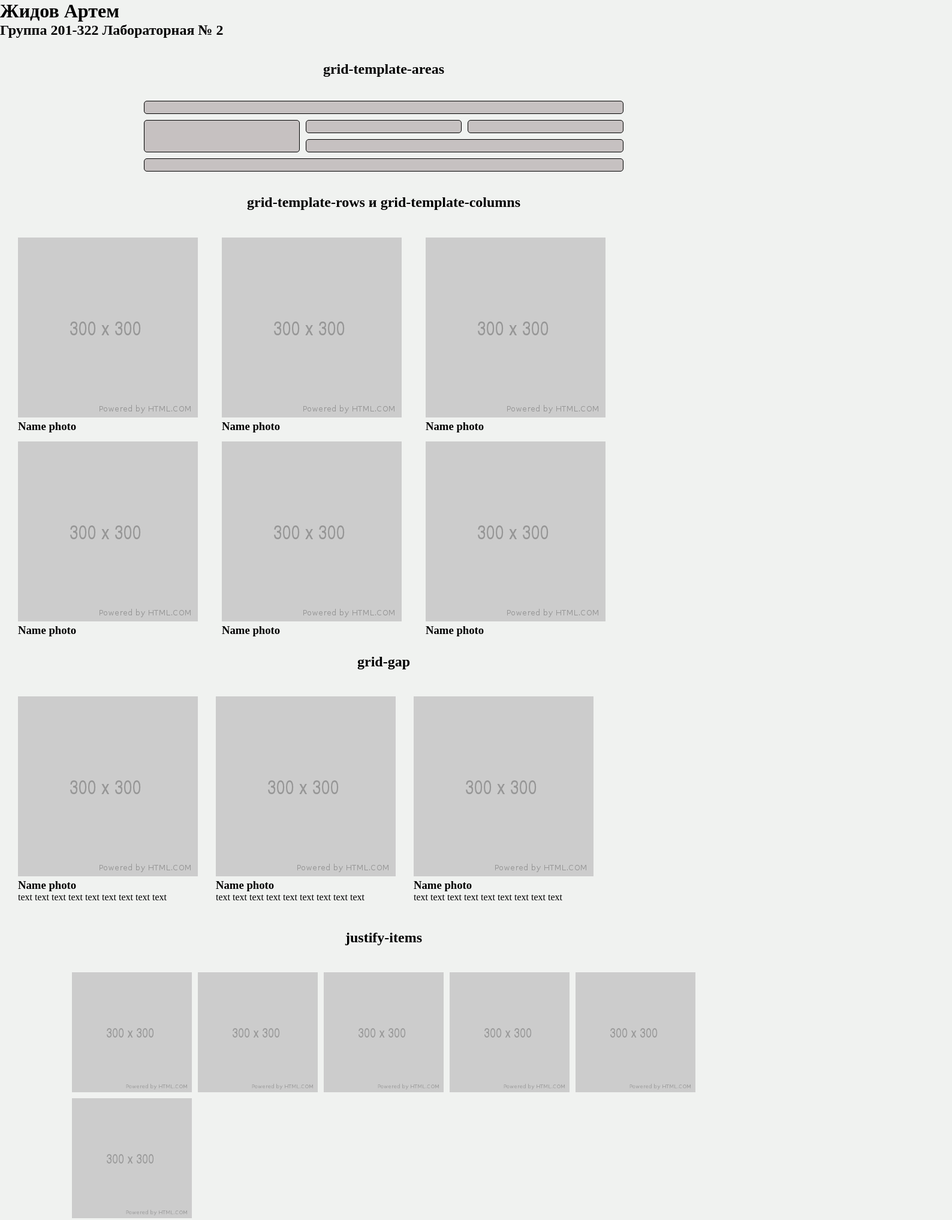
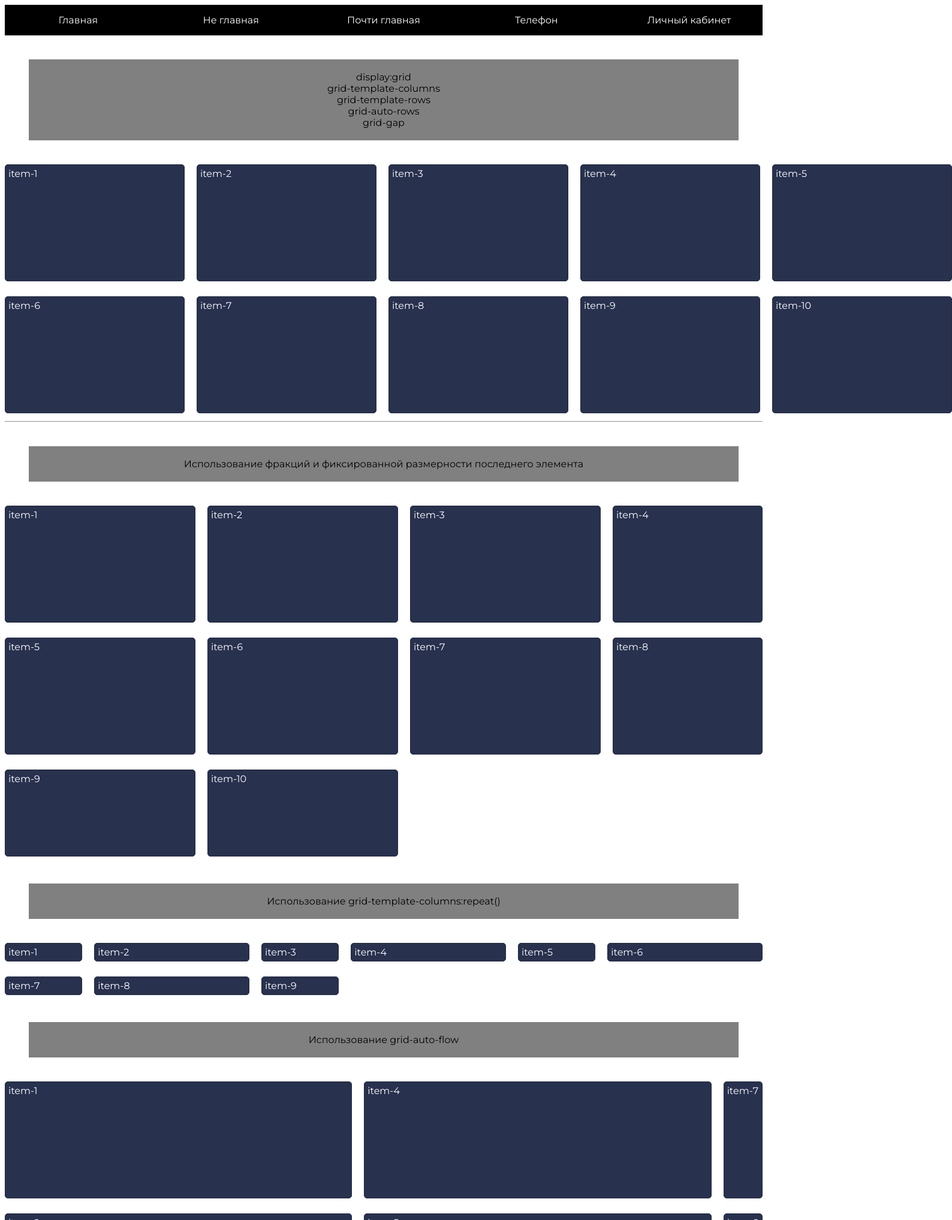
Before and after one commit to ortamfag/web_semester2, a plain HTML site: page laba2/index.html in a window 1280 px wide. Shown: the top 2034 px of the page at 60% size, 1588 px wide, since content can reach past the window. Drawn offline with Linux system fonts and the light colour scheme.

Commit message:
final version

```diff
--- a/laba2/index.html
+++ b/laba2/index.html
@@ -1,168 +1,142 @@
 <!DOCTYPE html>
-<html lang="ru">
+<html lang="en">
 <head>
     <meta charset="UTF-8">
+    <meta http-equiv="X-UA-Compatible" content="IE=edge">
     <meta name="viewport" content="width=device-width, initial-scale=1.0">
-<meta http-equiv="X-UA-Compatible" content="ie=edge">
     <link rel="stylesheet" href="style.css">
+    <link rel="preconnect" href="https://fonts.gstatic.com">
+    <link href="https://fonts.googleapis.com/css2?family=Montserrat&display=swap" rel="stylesheet">
     <title>Document</title>
 </head>
 <body>
 
-    <div class="contener">
-        <div class="head">
-                <h1>Жидов Артем</h1>
-                <h2>Группа 201-322 Лабораторная № 2</h2>
+    <nav>
+        <div class="nav">
+            <p>Главная</p>
+            <p>Не главная</p>
+            <p>Почти главная</p>
+            <p>Телефон</p>
+            <p>Личный кабинет</p>
         </div>
+    </nav>
+
+
+    <p class="title">display:grid<br>grid-template-columns<br>grid-template-rows<br>
+        grid-auto-rows<br>grid-gap</p>
+    <div class="grid1">
+        <div>item-1</div>
+        <div>item-2</div>
+        <div>item-3</div>
+        <div>item-4</div>
+        <div>item-5</div>
+        <div>item-6</div>
+        <div>item-7</div>
+        <div>item-8</div>
+        <div>item-9</div>
+        <div>item-10</div>
     </div>
 
-    <div class="elem">
-        <h2>grid-template-areas</h2>
-        <div class="grid-init grid">
-            <header class="box-init box l-header"></header>
-            <nav class="box-init box l-nav"></nav>
-            <main class="box-init box l-main"></main>
-            <aside class="box-init box l-aside"></aside>
-            <section class="box-init box l-section"></section>
-            <footer class="box-init box l-footer"></footer>
-        </div>
+    <hr>
+
+    <p class="title">Использование фракций и фиксированной размерности последнего элемента</p>
+
+    <div class="grid2">
+        <div>item-1</div>
+        <div>item-2</div>
+        <div>item-3</div>
+        <div>item-4</div>
+        <div>item-5</div>
+        <div>item-6</div>
+        <div>item-7</div>
+        <div>item-8</div>
+        <div>item-9</div>
+        <div>item-10</div>
     </div>
 
-            <div class="elem">
-                <h2>grid-template-rows и grid-template-columns</h2>
-                <div class="container template">
-                <div class="content">
-                    <img src="img/placeholder300.png" alt="text">
-                        <div class="name">
-                            <h3>Name photo</h3>
-                        </div>
-                </div>
-                <div class="content">
-                    <img src="img/placeholder300.png" alt="text">
-                        <div class="name">
-                            <h3>Name photo</h3>
-                        </div>
-                    </div>
-                <div class="content">
-                        <img src="img/placeholder300.png" alt="text">
-                        <div class="name">
-                            <h3>Name photo</h3>
-                        </div>
-                </div>
-                <div class="content">
-                    <img src="img/placeholder300.png" alt="text">
-                        <div class="name">
-                            <h3>Name photo</h3>
-                        </div>
-                    </div>
-                    <div class="content">
-                        <img src="img/placeholder300.png" alt="text">
-                            <div class="name">
-                                <h3>Name photo</h3>
-                            </div>
-                        </div>
-                        <div class="content">
-                            <img src="img/placeholder300.png" alt="text">
-                            <div class="name">
-                                <h3>Name photo</h3>
-                            </div>
-                        </div>
-                    </div>
+    <p class="title">Использование grid-template-columns:repeat()</p>
+
+
+
+    <div class="grid3">
+        <div>item-1</div>
+        <div>item-2</div>
+        <div>item-3</div>
+        <div>item-4</div>
+        <div>item-5</div>
+        <div>item-6</div>
+        <div>item-7</div>
+        <div>item-8</div>
+        <div>item-9</div>
     </div>
 
-            <div class="elem">
-                <h2>grid-gap</h2>
-                <div class="container gap">
-                    <div class="content">
-                        <img src="img/placeholder300.png" alt="text">
-                            <div class="name">
-                                <h3>Name photo</h3>
-                                <p>text text text text text text text text text</p>
-                            </div>
-                        </div>
-                        <div class="content">
-                            <img src="img/placeholder300.png" alt="text">
-                                <div class="name">
-                                    <h3>Name photo</h3>
-                                    <p>text text text text text text text text text</p>
-                                </div>
-                        </div>
-                        <div class="content">
-                            <img src="img/placeholder300.png" alt="text">
-                                <div class="name">
-                                    <h3>Name photo</h3>
-                                    <p>text text text text text text text text text</p>
-                                </div>
-                        </div>
-                    </div>
+    <p class="title">Использование grid-auto-flow</p>
+
+
+    <div class="grid4">
+        <div>item-1</div>
+        <div>item-2</div>
+        <div>item-3</div>
+        <div>item-4</div>
+        <div>item-5</div>
+        <div>item-6</div>
+        <div>item-7</div>
+        <div>item-8</div>
+        <div>item-9</div>
     </div>
 
-                <div class="elem">
-                    <h2>justify-items</h2>
-                    <div class="container item">
-                    <div class="item item1">
-                        <img src="img/placeholder300.png" alt="text">
-                    </div>
-                    <div class="item item1">
-                        <img src="img/placeholder300.png" alt="text">
-                        </div>
-                    <div class="item item1">
-                            <img src="img/placeholder300.png" alt="text">
-                    </div>
-                    <div class="item item1">
-                        <img src="img/placeholder300.png" alt="text">
-                        </div>
-                        <div class="item item1">
-                            <img src="img/placeholder300.png" alt="text">
-                            </div>
-                            <div class="item item1">
-                                <img src="img/placeholder300.png" alt="text">
-                            </div>
-                        </div>
+
+    <p class="title">Использование grid-column-start/end для :nth-child</p>
+
+    <div class="grid5">
+        <div>item-1</div>
+        <div>item-2</div>
+        <div>item-3</div>
+        <div>item-4</div>
     </div>
 
-        <div class="elem">
-            <h2>justify-content</h2>
-                <div class="container cont">
-                    <div class="conten">
-                        <img src="img/placeholder300.png" alt="text">
-                    </div>
-                    <div class="conten">
-                        <img src="img/placeholder300.png" alt="text">
-                    </div>
-                    <div class="conten">
-                        <img src="img/placeholder300.png" alt="text">
-                    </div>
-                    <div class="conten">
-                        <img src="img/placeholder300.png" alt="text">
-                    </div>
-                        <div class="conten">
-                            <img src="img/placeholder300.png" alt="text">
-                        </div>
-                        <div class="conten">
-                            <img src="img/placeholder300.png" alt="text">
-                            </div>
-                        </div>
+    <p class="title">Использование align-items:center</p>
+
+    <div class="grid6">
+        <div>item-1</div>
+        <div>item-2</div>
+        <div>item-3</div>
+        <div>item-4</div>
     </div>
 
-    <div class="elem">
-        <h2>grid-auto-flow</h2>
-            <div class="container flow">
-                <div class="content-1">
-                    <img src="img/placeholder300.png" alt="text">
-                </div>
-            <div class="content-2">
-                <img src="img/placeholder300.png" alt="text">
-            </div>
-            <div class="content-3">
-                <img src="img/placeholder300.png" alt="text">
-            </div>
-            <div class="content-4">
-                <img src="img/placeholder300.png" alt="text">
-            </div>
-        </div>
+    <p class="title">Использование justify-items:center</p>
+
+    <div class="grid7">
+        <div>item-1</div>
+        <div>item-2</div>
+        <div>item-3</div>
+        <div>item-4</div>
     </div>
 
+    <p class="title">Использование align-self:start</p>
+
+    <div class="grid8">
+        <div>item-1</div>
+        <div>item-2</div>
+        <div>item-3</div>
+        <div>item-4</div>
+    </div>
+
+    <p class="title">Использование justify-self:start</p>
+
+    <div class="grid9">
+        <div>item-1</div>
+        <div>item-2</div>
+        <div>item-3</div>
+        <div>item-4</div>
+    </div>
+
+    <p class="title">Aside</p>
+    <aside class="aside">
+        <div>
+        <img src="img/css-grids.png">
+        </div>
+    </aside>
 
     <aside class="">
         <div class="form__container">
@@ -188,5 +162,11 @@
         </aside>
 
 
+    <footer class="footer">
+        <p>Адрес</p>
+        <p>ИП</p>
+        <p>Телефон</p>
+        <p>Кто я?</p>
+    </footer>
 </body>
 </html>
--- a/laba2/style.css
+++ b/laba2/style.css
@@ -1,159 +1,204 @@
-* {
-    margin: 0;
-    padding: 0;
-  }
-  body{
-    background-color:#F0F2F0	;
-  }
-  .container {
-    margin: 30px;
-    display: grid;
-    grid-template-columns: repeat(5, 1fr);
-    grid-template-rows: auto;
-    grid-column-gap: 10px;
-  }
-  .header {
-    margin: 15px;
-    padding: 15px;
-  }
-  .elem h2 {
-    text-align: center;
-    margin: 1em 0;
-    padding: .6em 0;
-  }
-  form {
-    border-style: none;
-    border-bottom-style: outset;
-    border-bottom-width: thin;
-    padding: 5px;
-    font-size: 20px;
-  }
-  .containerr {
-    display: grid;
-    width: 750px;
-    height: 600px;
-    grid-template-columns: 1fr 1fr 1fr;
-    grid-template-rows: 50px 50px;
-    grid-gap: 10px;
-  }
-  #rectangle{
-      width:200px;
-      height:100px;
-      background: #C6C1C1;
-  }
-  .header {
-    width:500px;
-    height:50px;
+*{
+    font-family: 'Montserrat', sans-serif;
+    font-weight: 400;
+    color:black;
 }
 
-  .template {
-    grid-gap: 30px;
-    grid-template-columns: repeat(auto-fit, 310px);
-    grid-template-rows: repeat(2, 310px);
-  }
-  .areas {
-    grid-template-areas: "main main main"; /*расстановка по сетке*/
-  }
-  .gap {
-    grid-gap: 30px 30px; /*промежуток между строками и столбцами*/
-  }
-  .item {
-    grid-gap: 10px 10px;
-    grid-template-columns: repeat(auto-fit, 200px);
-    grid-template-rows: repeat(2, 200px);
-    justify-content: center;
-  }
-  .item img{
-    max-height: 200px;
-  }
-  .cont {
-    grid-gap: 10px 10px;
-    justify-items: center;
-    grid-template-columns: 1fr 1fr 1fr;
-    grid-template-rows: 300px 300px;
-  }
-  .flow {
-    grid-template-rows: 300px 300px;
-    grid-template-columns: 300px 300px 300px 300px 300px;
-    grid-auto-flow: row;
-  }
-  .flow {
-    grid-template-columns: repeat(auto-fit, 250px);
-    grid-template-rows: repeat(2, 250px);
-  }
-  .content-1 {
-      grid-column: 1;
-      grid-row: 1 / 3;
-  }
-  .content-2 {
-    grid-column: 2;
-    grid-row: 1 / 3;
-  }
-  .content-3 {
-    grid-column: 3;
-    grid-row: 1 / 3;
-  }
-  .content-4 {
-      grid-column: 4;
-      grid-row: 1 / 3;
-  }
-  .flow img {
-    max-width: 250px;
+
+p{
+    text-align: center;
 }
 
-  .grid {
+.title{
+    background-color: grey;
+    padding:20px;
+    margin:40px;
+}
+
+.grid1{
     display: grid;
-    max-width: 800px;
-    margin: auto; /* центрирование контейнера на странице */
-    grid-gap: 10px;
-    grid-template-areas:
-      "my-header my-header my-header"
-      "my-nav my-main my-aside"
-      "my-nav my-section my-section"
-      "my-footer my-footer my-footer";
-      grid-template-columns: repeat(auto-fit, minmax(120px, 1fr));
+    grid-template-columns: 300px 300px 300px 300px 300px;
+    grid-template-rows: 200px 200px;
+    grid-auto-rows: 150px;
+    grid-gap: 20px;
     }
-  .box {
-    display: flex;
-    align-items: center;
-    justify-content: center;
-    font-size: 16px; /* размер шрифта */
-    color: #000; /* цвет текста */
-    border-radius: 5px; /* скругление углов */
-    background-color: #C6C1C1; /* цвет фона */
-    border: 1px solid black; /* граница блока */
-    padding: 10px; /* внутренние отступы */
+
+.grid2{
+    display: grid;
+    grid-template-columns: 1fr 1fr 1fr 250px;
+    grid-template-rows: 200px 200px;
+    grid-auto-rows: 150px;
+    grid-gap: 20px;
+}
+
+.grid3{
+    display:grid;
+    grid-template-columns: repeat(3, 1fr 2fr);
+    grid-gap: 20px
+}
+
+.grid4{
+    display: grid;
+    grid-template-columns: 1fr 1fr;
+    grid-template-rows: 200px 200px 200px;
+    grid-auto-rows: 150px;
+    grid-gap: 20px;
+    grid-auto-flow: column;
+}
+
+.grid5{
+    display:grid;
+    grid-template-columns: repeat(4, 1fr);
+    grid-template-rows: repeat(3, 200px);
+    grid-gap: 20px;
+}
+
+.grid5 div:nth-child(1){
+    grid-column: 1 / -1;
+}
+
+.grid5 div:nth-child(2){
+    grid-column: 1;
+    grid-row: 2;
+}
+
+.grid5 div:nth-child(3){
+    grid-column: 2 / 4;
+    grid-row: 2;
+}
+
+.grid6{
+    display:grid;
+    grid-template-columns: repeat(4, 1fr);
+    grid-template-rows: repeat(3, 200px);
+    grid-gap: 20px;
+
+    align-items:center;
+}
+
+.grid6 div:nth-child(1){
+    grid-column: 1 / -1;
+}
+
+.grid6 div:nth-child(2){
+    grid-column: 1;
+    grid-row: 2;
+}
+
+.grid6 div:nth-child(3){
+    grid-column: 2 / 4;
+    grid-row: 2;
+}
+
+.grid7{
+    display:grid;
+    grid-template-columns: 1fr 2fr 1fr;
+    grid-template-rows: minmax(120px, auto);
+    grid-gap: 20px;
+
+    align-items:center;
+    justify-items: center;
+}
+
+.grid7 div:nth-child(1){
+    grid-column: 1 / -1;
+}
+
+.grid7 div:nth-child(2){
+    grid-column: 1;
+    grid-row: 2;
+}
+
+.grid7 div:nth-child(3){
+    grid-column: 2 / 4;
+    grid-row: 2;
+}
+
+.grid8{
+    display:grid;
+    grid-template-columns: 1fr 2fr 1fr;
+    grid-template-rows: minmax(120px, auto);
+    grid-gap: 20px;
 
 }
-  .l-header {
-      grid-area: my-header;
+
+.grid8 div:nth-child(1){
+    grid-column: 1 / 3;
+    grid-row: 1 / 3;
+    align-self:center;
 }
-  .l-nav {
-      grid-area: my-nav;
+
+.grid8 div:nth-child(2){
+    grid-column: 3;
+    grid-row: 1 / 2;
 }
-  .l-main {
-      grid-area: my-main;
+
+.grid8 div:nth-child(3){
+    grid-column: 1 / 4;
+    grid-row: 2;
 }
-  .l-aside {
-      grid-area: my-aside;
+
+.grid9{
+    display:grid;
+    grid-template-columns: 1fr 2fr 1fr;
+    grid-template-rows: minmax(120px, auto);
+    grid-gap: 20px;
+
+
 }
-  .l-section {
-      grid-area: my-section;
+
+.grid9 div:nth-child(1){
+    grid-column: 1 / 3;
+    grid-row: 1 / 2;
+    justify-self: start;
 }
-  .l-footer {
-      grid-area: my-footer;
+
+.grid9 div:nth-child(2){
+    grid-column: 3;
+    grid-row: 1 / 2;
+}
+
+.grid9 div:nth-child(3){
+    grid-column: 1 / 4;
+    grid-row: 2;
 }
 
 
 
+.nav{
+    display:grid;
+    grid-template-columns: 1fr 1fr 1fr 1fr 1fr;
+    grid-gap:10px;
 
+    background-color: black;
+}
 
+.nav p{
+    color:white
+}
 
+.aside{
+    display:grid;
+    grid-template-columns: 2fr 2fr 2fr 2fr 2fr;
+    grid-template-rows: 2fr 2fr 2fr 2fr 2fr;
+}
 
+.aside div:nth-child(1){
+    grid-column: 6 / 10;
+    grid-row: 1 / 10;
+}
 
+.footer{
+    margin-top: 50px;
+    display:grid;
+    grid-template-columns: 1fr 1fr 1fr 1fr;
+    grid-gap:20px;
+    background-color:black;
+}
 
-
-
+.footer p{
+    color:white;
+}
 
 
 form {
@@ -190,3 +235,103 @@ input {
     padding: 0.7em;
     margin-bottom: 0.5rem;
 }
+
+
+
+
+
+
+
+
+
+
+
+
+
+
+
+
+
+
+
+
+.grid1 div{
+    background-color: #28314E;
+    border: 1px solid #212941;
+    border-radius: 5px;
+    margin-bottom: 5px;
+    padding: 5px;
+    color:white
+}
+
+.grid2 div{
+    background-color: #28314E;
+    border: 1px solid #212941;
+    border-radius: 5px;
+    margin-bottom: 5px;
+    padding: 5px;
+    color:white
+}
+
+.grid3 div{
+    background-color: #28314E;
+    border: 1px solid #212941;
+    border-radius: 5px;
+    margin-bottom: 5px;
+    padding: 5px;
+    color:white;
+}
+
+.grid4 div{
+    background-color: #28314E;
+    border: 1px solid #212941;
+    border-radius: 5px;
+    margin-bottom: 5px;
+    padding: 5px;
+    color:white;
+}
+
+.grid5 div{
+    background-color: #28314E;
+    border: 1px solid #212941;
+    border-radius: 5px;
+    margin-bottom: 5px;
+    padding: 5px;
+    color:white
+}
+
+.grid6 div{
+    background-color: #28314E;
+    border: 1px solid #212941;
+    border-radius: 5px;
+    margin-bottom: 5px;
+    padding: 5px;
+    color:white
+}
+
+.grid7 div{
+    background-color: #28314E;
+    border: 1px solid #212941;
+    border-radius: 5px;
+    margin-bottom: 5px;
+    padding: 5px;
+    color:white
+}
+
+.grid8 div{
+    background-color: #28314E;
+    border: 1px solid #212941;
+    border-radius: 5px;
+    margin-bottom: 5px;
+    padding: 5px;
+    color:white
+}
+
+.grid9 div{
+    background-color: #28314E;
+    border: 1px solid #212941;
+    border-radius: 5px;
+    margin-bottom: 5px;
+    padding: 5px;
+    color:white
+}
```
Also changed, not shown: laba2/img/css-grids.png (added). Lines whose indentation alone changed are shown as unchanged.
